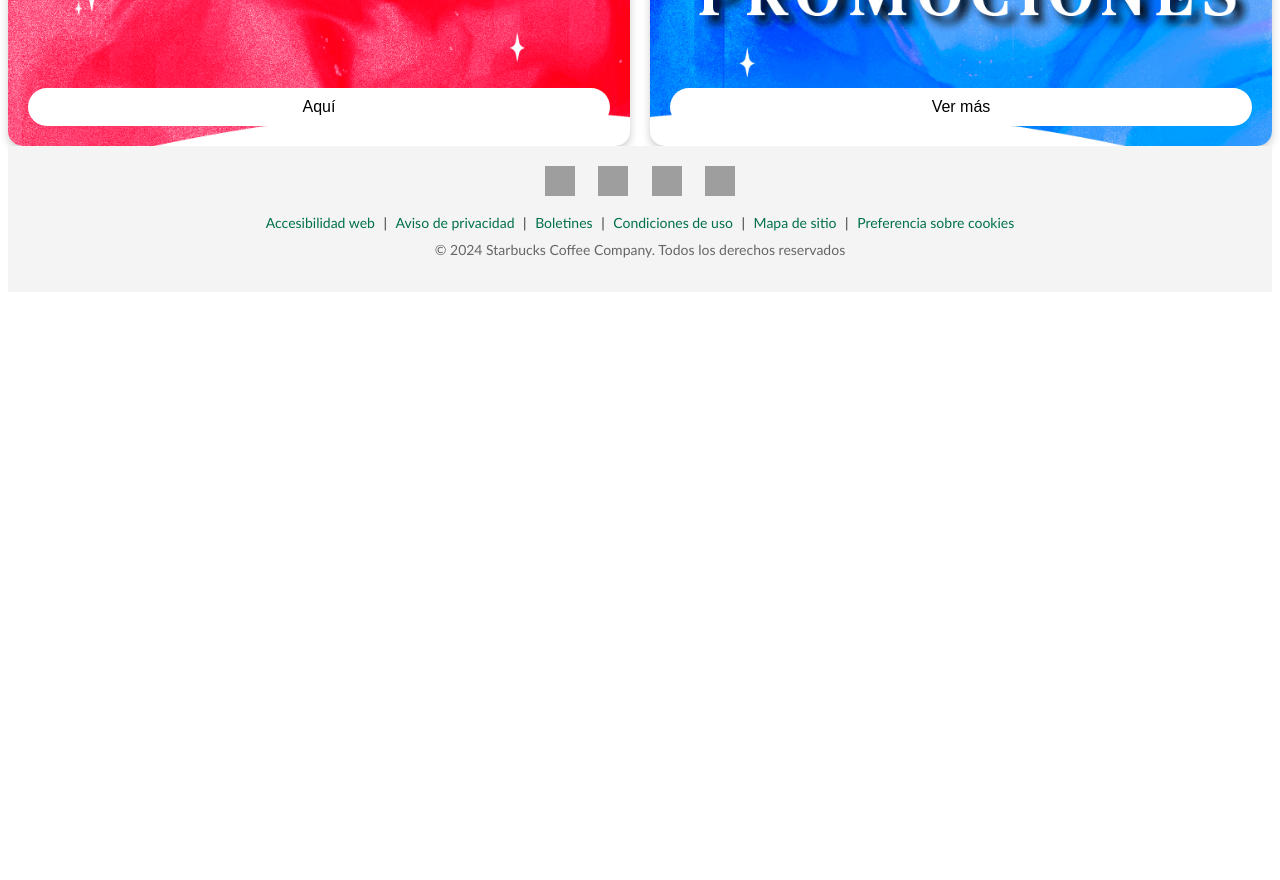
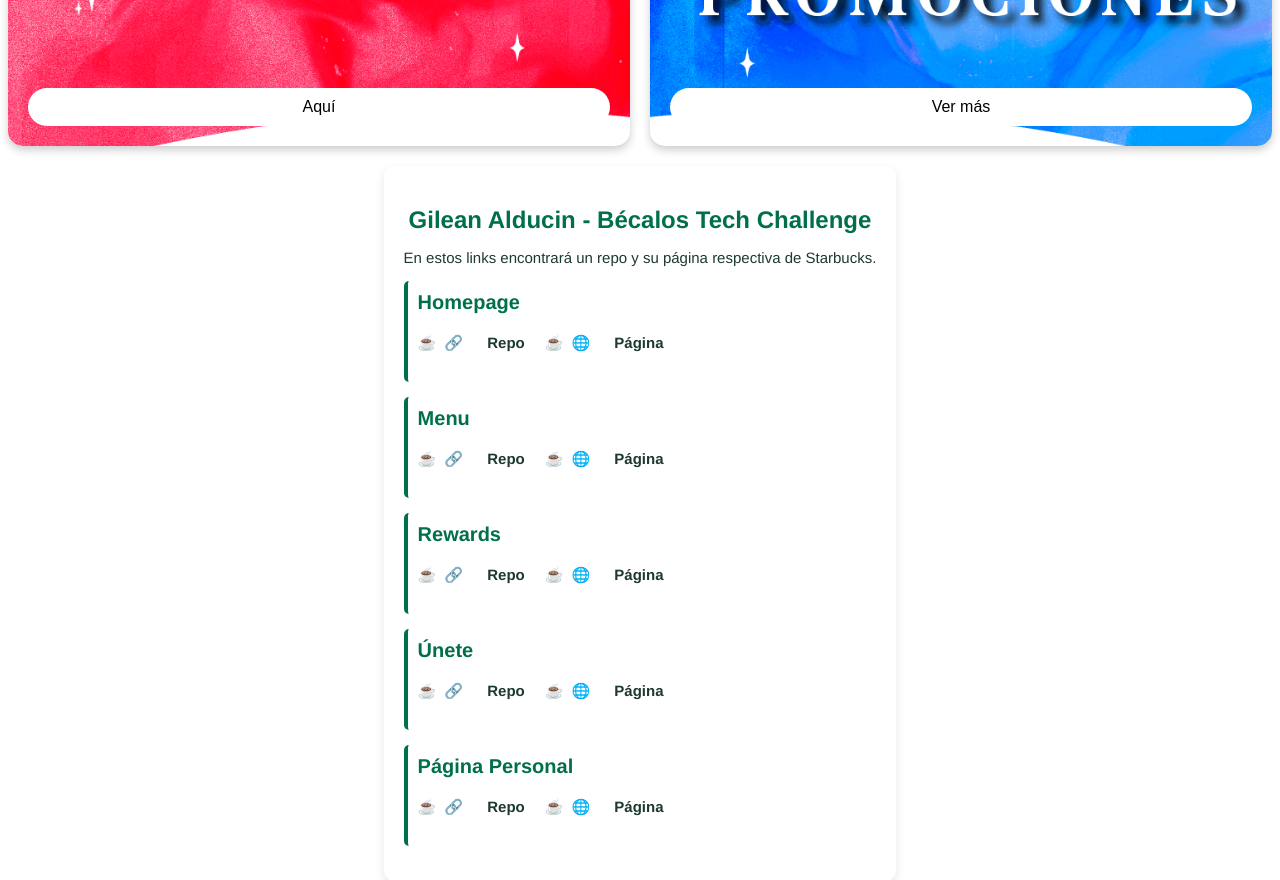
Before and after one commit to Gilean16/Starbucks, a plain HTML site: page index.html in a window 1280 px wide. Shown: the part 3140-4020 px from the top of the page. Before the commit the page ends 3440 px from the top, so only its background shows below. Drawn offline with Linux system fonts and the light colour scheme; grey boxes are pictures that could not be loaded.

Commit message:
nuevos cambios

```diff
--- a/estilos.css
+++ b/estilos.css
@@ -270,3 +270,62 @@ aside {
     display: flex;
     gap: 20px;
 }
+
+.enlaces {
+    background-color: white;
+    color: #1e3932;
+    padding: 20px;
+    border-radius: 10px;
+    font-family: 'Helvetica', 'Arial', sans-serif;
+    max-width: 600px;
+    margin: 20px auto;
+    box-shadow: 0px 4px 10px rgba(0, 0, 0, 0.1);
+}
+
+.enlaces h2 {
+    text-align: center;
+    color: #00704A;
+    margin-bottom: 10px;
+    font-size: 24px;
+}
+
+.link-section {
+    margin: 15px 0;
+    padding: 10px;
+    background-color: white;
+    border-left: 4px solid #00704A;
+    border-radius: 5px;
+}
+
+.link-section h3 {
+    margin: 0;
+    font-size: 20px;
+    color: #00704A;
+}
+
+.link-section ul {
+    list-style: none;
+    padding: 0;
+}
+
+.link-section li {
+    margin: 5px 0;
+}
+
+.link-section a {
+    text-decoration: none;
+    color: #1e3932;
+    font-weight: bold;
+    transition: color 0.3s;
+}
+
+.link-section a:hover {
+    color: #00704A;
+}
+
+
+.link-section li::before {
+    content: '☕';
+    margin-right: 8px;
+    color: #00704A;
+}
--- a/index.html
+++ b/index.html
@@ -71,6 +71,51 @@
 
     </div>
 
+    <div class="enlaces">
+        <h2>Gilean Alducin - Bécalos Tech Challenge</h2>
+        <p>En estos links encontrará un repo y su página respectiva de Starbucks.</p>
+
+        <div class="link-section">
+            <h3>Homepage</h3>
+            <ul>
+                <li>🔗 <a href="https://github.com/Gilean16/Starbucks.git" target="_blank">Repo</a></li>
+                <li>🌐 <a href="https://gilean16.github.io/Starbucks/" target="_blank">Página</a></li>
+            </ul>
+        </div>
+
+        <div class="link-section">
+            <h3>Menu</h3>
+            <ul>
+                <li>🔗 <a href="https://github.com/Gilean16/MenuStarbucks.git" target="_blank">Repo</a></li>
+                <li>🌐 <a href="https://gilean16.github.io/MenuStarbucks/" target="_blank">Página</a></li>
+            </ul>
+        </div>
+
+        <div class="link-section">
+            <h3>Rewards</h3>
+            <ul>
+                <li>🔗 <a href="https://github.com/Gilean16/StarbucksFinal.git" target="_blank">Repo</a></li>
+                <li>🌐 <a href="https://gilean16.github.io/StarbucksFinal/" target="_blank">Página</a></li>
+            </ul>
+        </div>
+
+        <div class="link-section">
+            <h3>Únete</h3>
+            <ul>
+                <li>🔗 <a href="https://github.com/Gilean16/Unirte.git" target="_blank">Repo</a></li>
+                <li>🌐 <a href="https://gilean16.github.io/Unirte/" target="_blank">Página</a></li>
+            </ul>
+        </div>
+
+        <div class="link-section">
+            <h3>Página Personal</h3>
+            <ul>
+                <li>🔗 <a href="https://github.com/Gilean16/Repositorio_practica.git" target="_blank">Repo</a></li>
+                <li>🌐 <a href="https://gilean16.github.io/Repositorio_practica/" target="_blank">Página</a></li>
+            </ul>
+        </div>
+    </div>
+
 
     <footer class="footer">
         <div class="social-icons">
```
